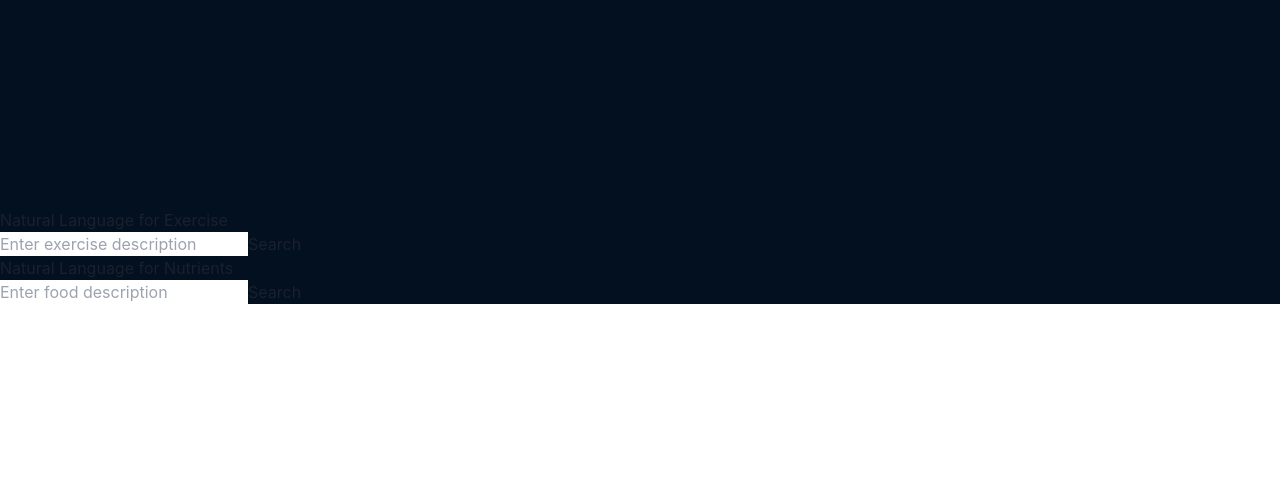
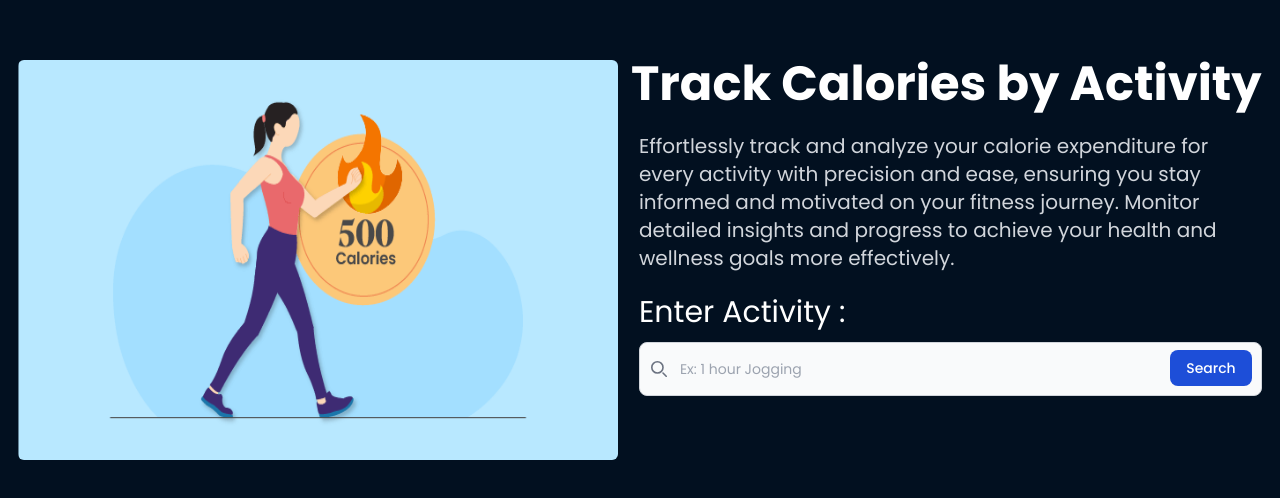
Before and after one commit to dikshantkanela/FitSync, a React (Vite) app: page / in a window 1280 px wide. Shown: the part 832-1330 px from the top of the page. Before the commit the page ends 1136 px from the top, so only its background shows below. Built offline with nearby package versions, Linux system fonts and the light colour scheme.

Commit message:
Completed Calorie by Activity Feature

```diff
--- a/src/App.jsx
+++ b/src/App.jsx
@@ -5,6 +5,7 @@ import Navbar from "./components/Navbar";
 import NaturalExercise from "./components/NutriComp/ExToCal";
 import NaturalNutrients from "./components/NutriComp/Nutrients";
 import TodoList from "./components/TodoList/TodoList";
+import TrackCalories from "./components/TrackCalories";
 
 function App() {
   return (
@@ -23,9 +24,14 @@ function App() {
         {/* <TodoList/> */}
       </div>
       <div className=''>
-      <NaturalExercise/>
-      <NaturalNutrients/>
+      {/* <NaturalExercise/> */}
+      {/* <NaturalNutrients/> */}
     </div>
+
+    <div>
+      <TrackCalories/>
+    </div>
+
       </div>
 
   );
--- a/src/components/Hero.jsx
+++ b/src/components/Hero.jsx
@@ -4,6 +4,7 @@ import { useTypewriter, Cursor } from 'react-simple-typewriter';
 import { MdCall } from "react-icons/md";
 import { IoIosStar } from "react-icons/io";
 import heroImg from '../assets/hero.jpeg'
+
 import { motion } from 'framer-motion'
 const Hero = () => {
   const [text] = useTypewriter({
@@ -12,8 +13,10 @@ const Hero = () => {
   });
 
   return (
-    <div className='font-sans flex flex-row my-[80px] h-[100vh] mx-[42px]'>
-      <div className='left flex flex-col mr-5 '>
+
+    <div className='font-sans flex flex-row  my-[80px] h-[80vh] mx-[42px]'>
+
+      <div className=' left flex flex-col mr-5 '>
 
 <h1 className='text-6xl font-bold leading-[70px] '>
 <span className='text-6xl font-bold text-white'>{text}</span>
--- a/src/components/NutriComp/ExToCal.jsx
+++ b/src/components/NutriComp/ExToCal.jsx
@@ -1,36 +1,111 @@
-import React, { useState } from "react";
+import React, { useEffect, useState } from "react";
 import { fetchFromNutritionix } from "./NutriApi";
-
+import { motion } from "framer-motion";
 
 const NaturalExercise = () => {
   const [query, setQuery] = useState("");
   const [results, setResults] = useState(null);
+  const [shouldFetch, setShouldFetch] = useState(false); // State to manage fetch trigger
 
-  const handleSearch = async () => {
+  useEffect(() => {
+    // Fetch data only if shouldFetch is true and query is not empty
+    if (shouldFetch && query.trim() !== "") {
+      const fetchData = async () => {
+        try {
           const body = JSON.stringify({ query });
           const response = await fetchFromNutritionix("natural/exercise", {
             method: "POST",
             body,
           });
           setResults(response);
+        } catch (error) {
+          console.error("Error fetching data:", error);
+        } finally {
+          setShouldFetch(false); // Reset trigger state after fetching
+        }
+      };
+
+      fetchData();
+    }
+  }, [shouldFetch, query]); // Dependency array includes `shouldFetch` and `query`
+
+  const handleSearch = () => {
+    if (query.trim() !== "") {
+      setShouldFetch(true); // Set trigger state to true
+    }
   };
 
   return (
-    <div>
-      <h2>Natural Language for Exercise</h2>
+    <div className="flex flex-col ml-2">
+      <h2 className="text-white text-3xl mt-8 mb-3">Enter Activity : </h2>
+
+      <label
+        htmlFor="search"
+        className="mb-2 text-sm font-medium text-gray-900 sr-only dark:text-white"
+      >
+        Search
+      </label>
+      <div className="relative">
+        <div className="absolute inset-y-0 start-0 flex items-center ps-3 pointer-events-none">
+          <svg
+            className="w-4 h-4 text-gray-500 dark:text-gray-400"
+            aria-hidden="true"
+            xmlns="http://www.w3.org/2000/svg"
+            fill="none"
+            viewBox="0 0 20 20"
+          >
+            <path
+              stroke="currentColor"
+              strokeLinecap="round"
+              strokeLinejoin="round"
+              strokeWidth="2"
+              d="m19 19-4-4m0-7A7 7 0 1 1 1 8a7 7 0 0 1 14 0Z"
+            />
+          </svg>
+        </div>
         <input
-        type="text"
           value={query}
           onChange={(e) => setQuery(e.target.value)}
-        placeholder="Enter exercise description"
+          type="text"
+          id="search"
+          className="block w-full p-4 ps-10 text-sm text-gray-900 border border-gray-300 rounded-lg bg-gray-50 focus:ring-blue-500 focus:border-blue-500 dark:bg-gray-700 dark:border-gray-600 dark:placeholder-gray-400 dark:text-white dark:focus:ring-blue-500 dark:focus:border-blue-500"
+          placeholder="Ex: 1 hour Jogging"
+          required
         />
-      <button onClick={handleSearch}>Search</button>
-      {/* {results ? <pre>{JSON.stringify(results, null, 2)}</pre> : ""} */}
-      <div className="">
-        {results? results.exercises.map((exer, index) => (
-          <div key={index}>{exer.nf_calories} Kcal</div>
-        )) : ""}
+        <button
+          onClick={handleSearch}
+          type="button"
+          className="text-white absolute end-2.5 bottom-2.5 bg-blue-700 hover:bg-blue-800 focus:ring-4 focus:outline-none focus:ring-blue-300 font-medium rounded-lg text-sm px-4 py-2 dark:bg-blue-600 dark:hover:bg-blue-700 dark:focus:ring-blue-800"
+        >
+          Search
+        </button>
       </div>
+
+      <motion.div
+
+        className="text-gray-300 mt-8"
+      >
+        {results ? (
+          results.exercises.map((exer, index) => (
+            <motion.div key={index} className="mb-4"     initial={{ scale: 0.5, opacity: 0, y: 100 }} // Start off-screen
+            animate={{ scale: 1, opacity: 1, y: 0 }} // End at final position
+            transition={{ ease: "easeInOut", duration: 1 }}>
+              <p className="text-4xl">
+                You Burnt {exer.nf_calories} Kcal by{" "}
+                <span className="capitalize">{exer.name}</span>{" "}
+                <motion.span
+                  initial={{ scale: 0.5, opacity: 0, rotate: 0 }}
+                  animate={{ scale: 1, opacity: 1, rotate: 360 }}
+                  transition={{ ease: "easeOut", duration: 1 }}
+                  className="ml-2 inline-block"
+                >
+                  🎉
+                </motion.span>
+              </p>
+            </motion.div>
+          ))
+        ) : ""}
+      </motion.div>
     </div>
   );
 };
--- a/src/components/NutriComp/Nutrients.jsx
+++ b/src/components/NutriComp/Nutrients.jsx
@@ -18,7 +18,7 @@ const NaturalNutrients = () => {
     <div>
       <h2>Natural Language for Nutrients</h2>
       <input
-        type="text"
+        type="search"
         value={query}
         onChange={(e) => setQuery(e.target.value)}
         placeholder="Enter food description"
@@ -40,7 +40,7 @@ const NaturalNutrients = () => {
                 <div className="">Fiber : <span>{food.nf_dietary_fiber}</span></div>
                 <div className="">Sugar : <span>{food.nf_sugars}</span></div>
                 <div className="">Protien : <span>{food.nf_protein}</span></div>
-            </div> : " "}</div>
+            </div> : " NO RESULTS FOUND "}</div>
         )) : ""}
       </div>
     </div>
--- /dev/null
+++ b/src/components/TrackCalories.jsx
@@ -0,0 +1,24 @@
+import React from 'react'
+import calories from '../assets/calories.jpg'
+import NaturalExercise from './NutriComp/ExToCal'
+const TrackCalories = () => {
+  return (
+    <>
+    <div className='flex flex-row justify-around font-sans h-[80vh] p-3'>
+   <div className='left'>
+<img src={calories} className='rounded-md w-[600px] h-[400px]' alt="calorieImage" />
+   </div>
+   <div className='right flex flex-col '>
+    <h2 className='text-white font-bold text-5xl'>Track Calories by Activity </h2>
+  <p className= 'text-gray-300 text-xl ml-2 h-[180px] w-[600px] mb-[-50px] mt-6'>Effortlessly track and analyze your calorie expenditure for every activity with precision and ease, ensuring you stay informed and motivated on your fitness journey. Monitor detailed insights and progress to achieve your health and wellness goals more effectively.</p>
+    <div>
+        <NaturalExercise/>
+    </div>
+   </div>
+    </div>
+
+    </>
+  )
+}
+
+export default TrackCalories
```
Also changed, not shown: src/assets/calories.jpg (added). Lines whose indentation alone changed are shown as unchanged.
